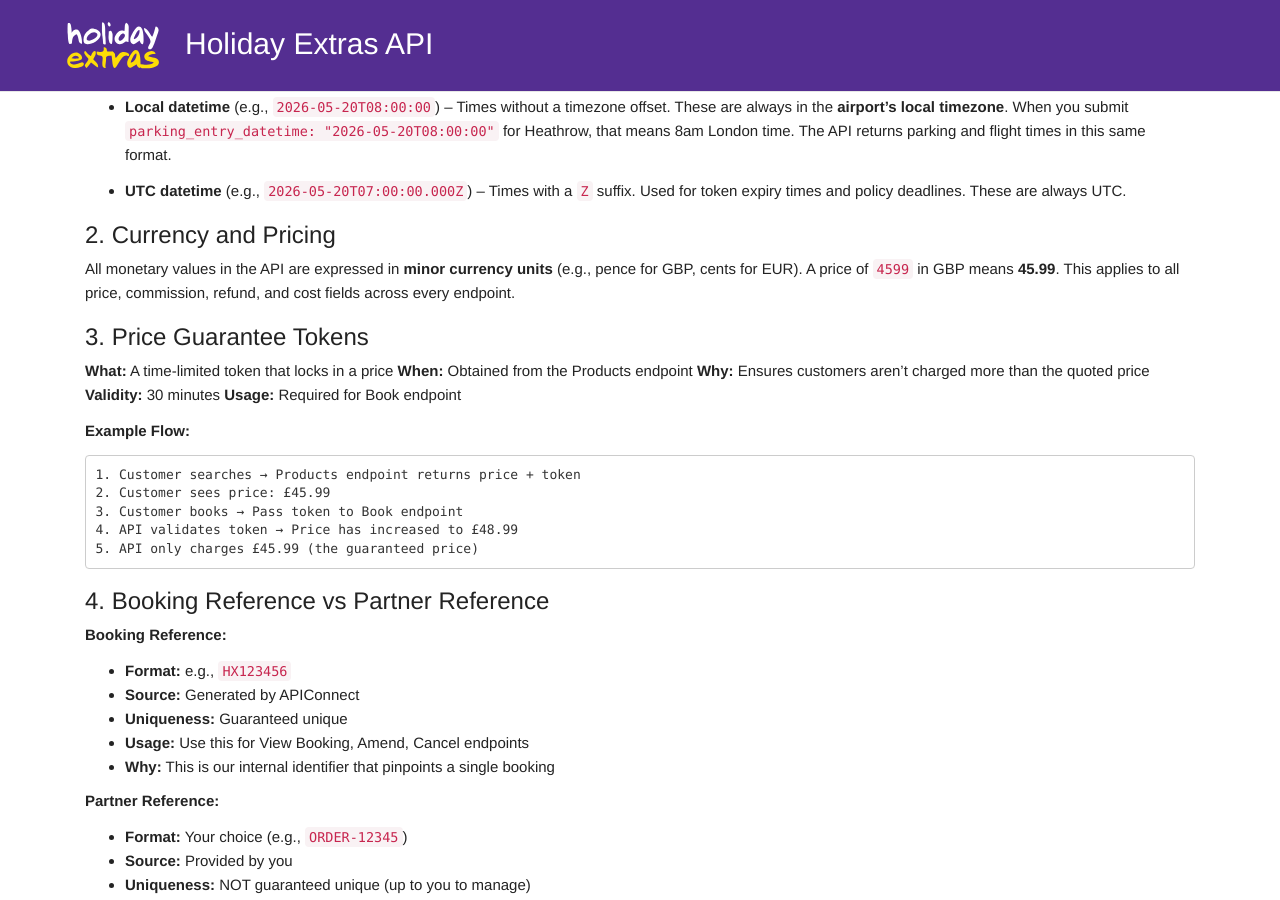
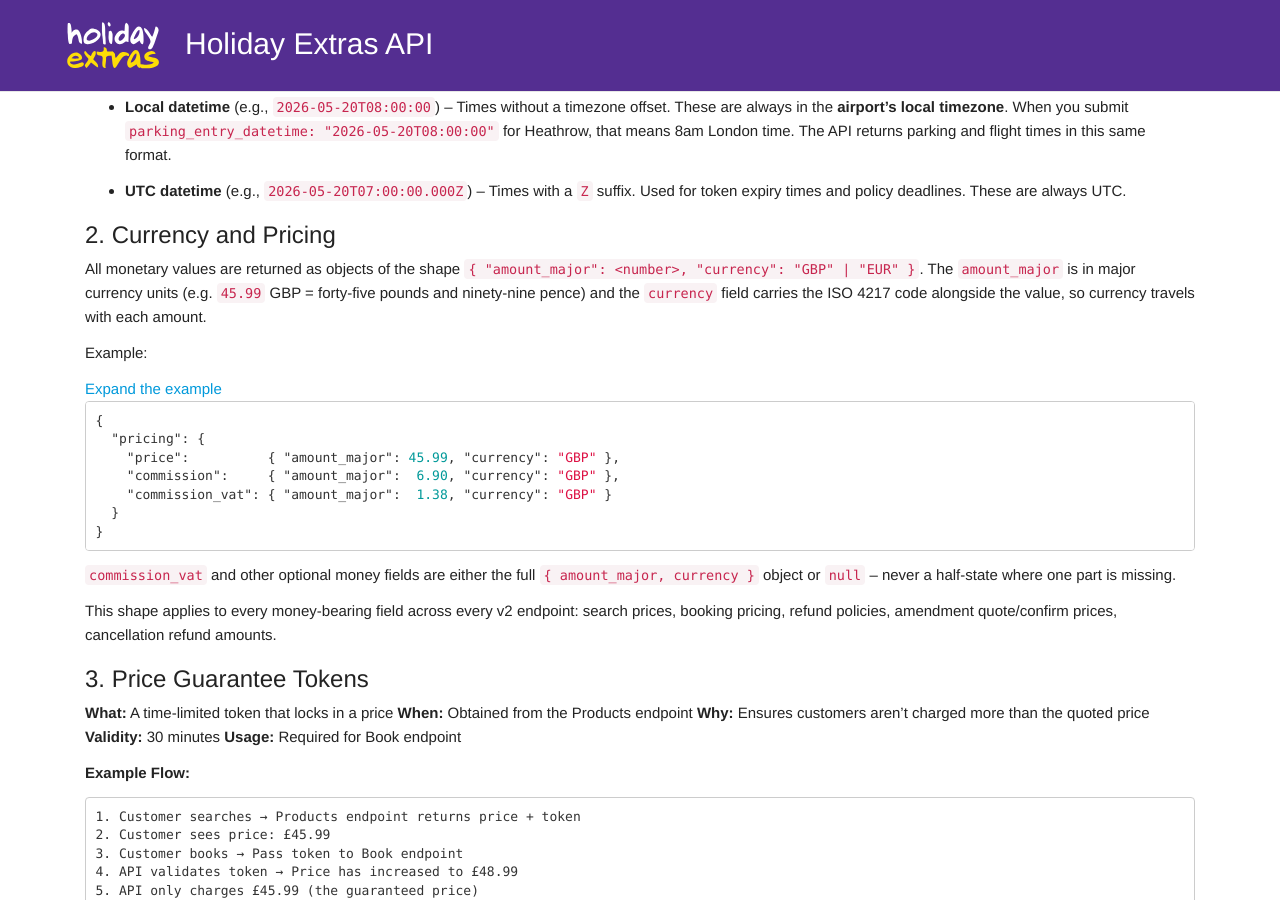
Before and after one commit to holidayextras/partner-api-docs, a Jekyll site: the page built from site/partner/v2/api-endpoint-navigation-guide.md, in a window 1280 px wide and 900 px high, scrolled down 1426 px. Built offline with Jekyll 4.4.1, drawn with Linux system fonts in a browser that asks for light colours; some web fonts are replaced; our own code applies the rules of GitHub Pages for plain Markdown files.

Commit message:
docs(v2): describe Money wrapper shape on partner-api responses

````diff
--- a/site/partner/v2/api-endpoint-navigation-guide.md
+++ b/site/partner/v2/api-endpoint-navigation-guide.md
@@ -78,7 +78,23 @@
 
 ### 2. Currency and Pricing
 
-All monetary values in the API are expressed in **minor currency units** (e.g., pence for GBP, cents for EUR). A price of `4599` in GBP means **45.99**. This applies to all price, commission, refund, and cost fields across every endpoint.
+All monetary values are returned as objects of the shape `{ "amount_major": <number>, "currency": "GBP" | "EUR" }`. The `amount_major` is in major currency units (e.g. `45.99` GBP = forty-five pounds and ninety-nine pence) and the `currency` field carries the ISO 4217 code alongside the value, so currency travels with each amount.
+
+Example:
+
+```json
+{
+  "pricing": {
+    "price":          { "amount_major": 45.99, "currency": "GBP" },
+    "commission":     { "amount_major":  6.90, "currency": "GBP" },
+    "commission_vat": { "amount_major":  1.38, "currency": "GBP" }
+  }
+}
+```
+
+`commission_vat` and other optional money fields are either the full `{ amount_major, currency }` object or `null` -- never a half-state where one part is missing.
+
+This shape applies to every money-bearing field across every v2 endpoint: search prices, booking pricing, refund policies, amendment quote/confirm prices, cancellation refund amounts.
 
 ### 3. Price Guarantee Tokens
 
````
